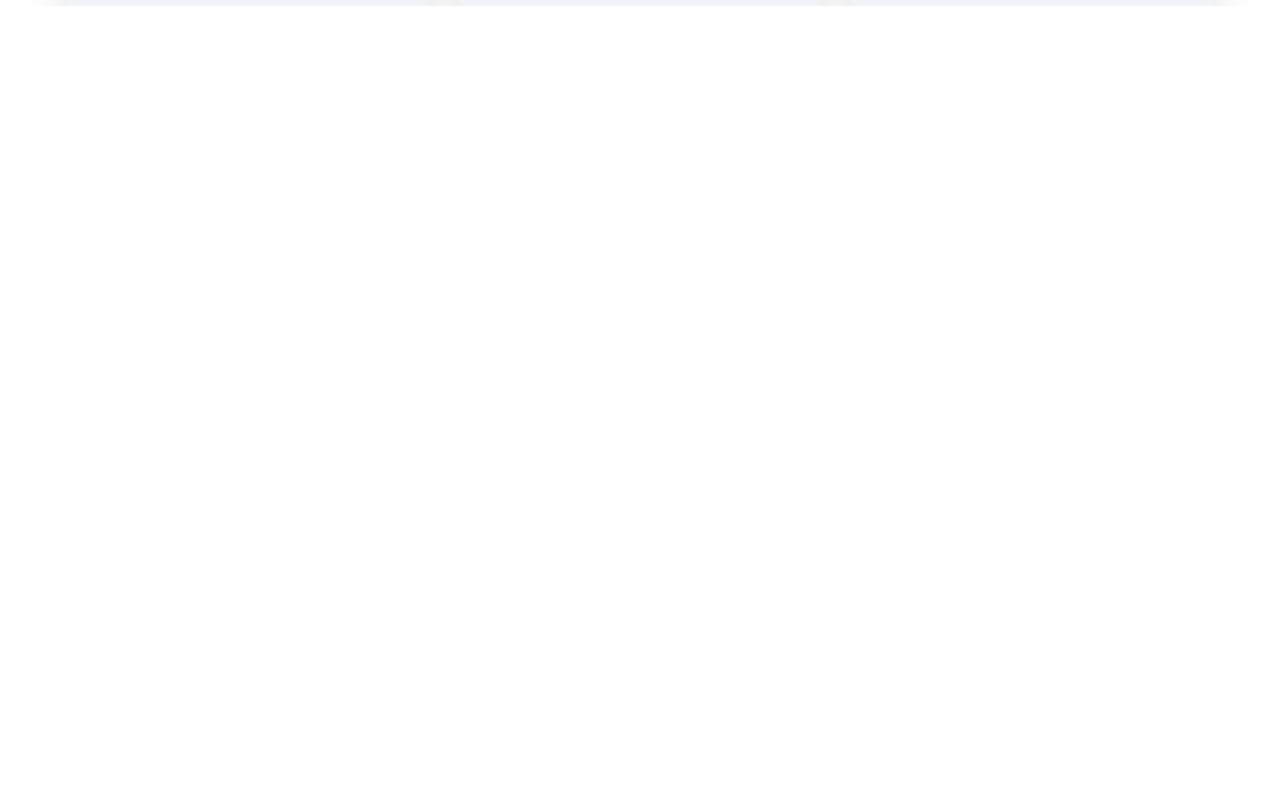
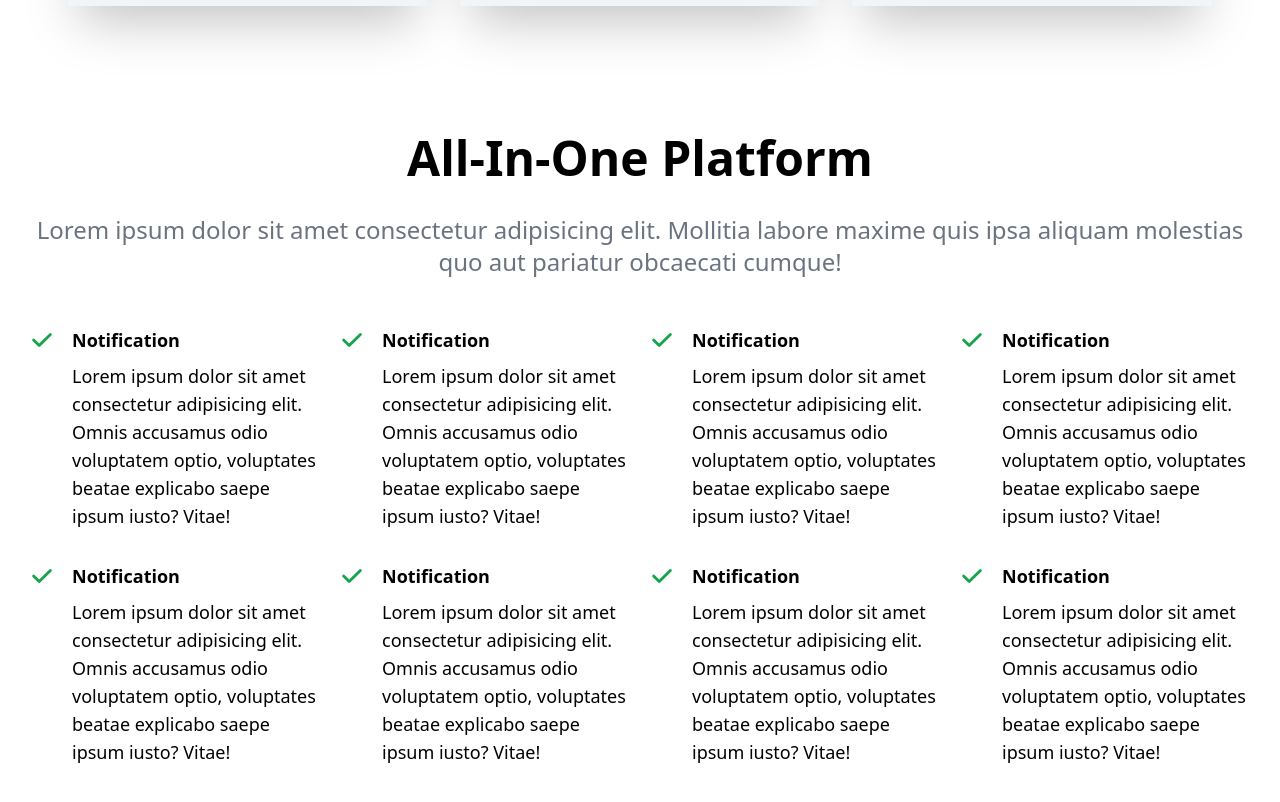
Before and after one commit to prashant5025/disney_clone, a React (Create React App) app: page / in a window 1280 px wide. Shown: the part 2360-3162 px from the top of the page. Before the commit the page ends 2366 px from the top, so only its background shows below. Built offline with nearby package versions, Linux system fonts and the light colour scheme; the HTML template or start-up script is replaced by a standard one.

Commit message:
allinone section is also done

```diff
--- a/src/App.js
+++ b/src/App.js
@@ -1,4 +1,5 @@
 import About from "./components/About";
+import AllinOne from "./components/AllinOne";
 import Hero from "./components/Hero";
 import Navbar from "./components/Navbar";
 import Support from "./components/Support";
@@ -10,6 +11,7 @@
       <Hero/>
       <About/>
       <Support/>
+      <AllinOne/>
     </div>
   );
 }
--- /dev/null
+++ b/src/components/AllinOne.jsx
@@ -0,0 +1,137 @@
+import React from "react";
+import { CheckIcon } from "@heroicons/react/solid";
+
+const AllinOne = () => {
+  return (
+    <div className="w-full my-32">
+      <div className="max-w-[1240px] mx-auto px-2">
+        <h2 className="text-5xl font-bold text-center">All-In-One Platform</h2>
+        <p className="text-2xl py-8 text-gray-500 text-center">
+          Lorem ipsum dolor sit amet consectetur adipisicing elit. Mollitia
+          labore maxime quis ipsa aliquam molestias quo aut pariatur obcaecati
+          cumque!
+        </p>
+
+        <div className="grid sm:grid-cols-2 lg:grid-cols-4 gap-4 pt-4">
+
+          <div className="flex">
+            <div>
+              <CheckIcon className="w-7 mr-4 text-green-600" />
+            </div>
+            <div>
+              <h3 className="font-bold text-lg">Notification</h3>
+              <p className="text-lg pt-2 pb-4">
+                Lorem ipsum dolor sit amet consectetur adipisicing elit. Omnis
+                accusamus odio voluptatem optio, voluptates beatae explicabo
+                saepe ipsum iusto? Vitae!
+              </p>
+            </div>
+          </div>
+
+
+          <div className="flex">
+            <div>
+              <CheckIcon className="w-7 mr-4 text-green-600" />
+            </div>
+            <div>
+              <h3 className="font-bold text-lg">Notification</h3>
+              <p className="text-lg pt-2 pb-4">
+                Lorem ipsum dolor sit amet consectetur adipisicing elit. Omnis
+                accusamus odio voluptatem optio, voluptates beatae explicabo
+                saepe ipsum iusto? Vitae!
+              </p>
+            </div>
+          </div>
+
+          <div className="flex">
+            <div>
+              <CheckIcon className="w-7 mr-4 text-green-600" />
+            </div>
+            <div>
+              <h3 className="font-bold text-lg">Notification</h3>
+              <p className="text-lg pt-2 pb-4">
+                Lorem ipsum dolor sit amet consectetur adipisicing elit. Omnis
+                accusamus odio voluptatem optio, voluptates beatae explicabo
+                saepe ipsum iusto? Vitae!
+              </p>
+            </div>
+          </div>
+
+          <div className="flex">
+            <div>
+              <CheckIcon className="w-7 mr-4 text-green-600" />
+            </div>
+            <div>
+              <h3 className="font-bold text-lg">Notification</h3>
+              <p className="text-lg pt-2 pb-4">
+                Lorem ipsum dolor sit amet consectetur adipisicing elit. Omnis
+                accusamus odio voluptatem optio, voluptates beatae explicabo
+                saepe ipsum iusto? Vitae!
+              </p>
+            </div>
+          </div>
+
+          <div className="flex">
+            <div>
+              <CheckIcon className="w-7 mr-4 text-green-600" />
+            </div>
+            <div>
+              <h3 className="font-bold text-lg">Notification</h3>
+              <p className="text-lg pt-2 pb-4">
+                Lorem ipsum dolor sit amet consectetur adipisicing elit. Omnis
+                accusamus odio voluptatem optio, voluptates beatae explicabo
+                saepe ipsum iusto? Vitae!
+              </p>
+            </div>
+          </div>
+
+          <div className="flex">
+            <div>
+              <CheckIcon className="w-7 mr-4 text-green-600" />
+            </div>
+            <div>
+              <h3 className="font-bold text-lg">Notification</h3>
+              <p className="text-lg pt-2 pb-4">
+                Lorem ipsum dolor sit amet consectetur adipisicing elit. Omnis
+                accusamus odio voluptatem optio, voluptates beatae explicabo
+                saepe ipsum iusto? Vitae!
+              </p>
+            </div>
+          </div>
+
+          <div className="flex">
+            <div>
+              <CheckIcon className="w-7 mr-4 text-green-600" />
+            </div>
+            <div>
+              <h3 className="font-bold text-lg">Notification</h3>
+              <p className="text-lg pt-2 pb-4">
+                Lorem ipsum dolor sit amet consectetur adipisicing elit. Omnis
+                accusamus odio voluptatem optio, voluptates beatae explicabo
+                saepe ipsum iusto? Vitae!
+              </p>
+            </div>
+          </div>
+
+          <div className="flex">
+            <div>
+              <CheckIcon className="w-7 mr-4 text-green-600" />
+            </div>
+            <div>
+              <h3 className="font-bold text-lg">Notification</h3>
+              <p className="text-lg pt-2 pb-4">
+                Lorem ipsum dolor sit amet consectetur adipisicing elit. Omnis
+                accusamus odio voluptatem optio, voluptates beatae explicabo
+                saepe ipsum iusto? Vitae!
+              </p>
+            </div>
+          </div>
+
+
+        </div>
+      </div>
+    </div>
+  );
+};
+
+export default AllinOne;
--- a/src/components/Support.jsx
+++ b/src/components/Support.jsx
@@ -5,7 +5,7 @@
 import supportImg from '../assets/img/support.jpg';
 const Support = () => {
   return (
-    <div className="w-full h-screen mt-24">
+    <div className="w-full mt-24">
         <div className="w-full h-[700px] bg-gray-900/90 absolute">
             <img className="w-full h-full object-cover mix-blend-overlay" src={supportImg} alt="/" />
         </div>
```
